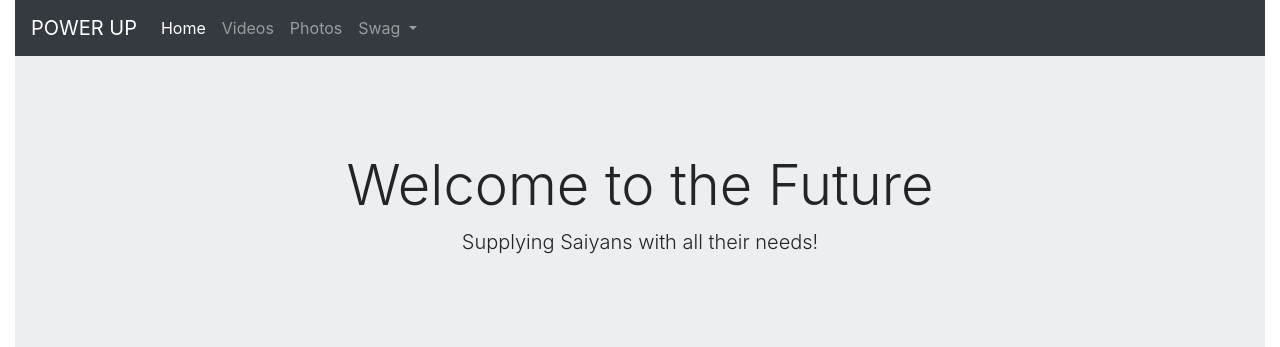
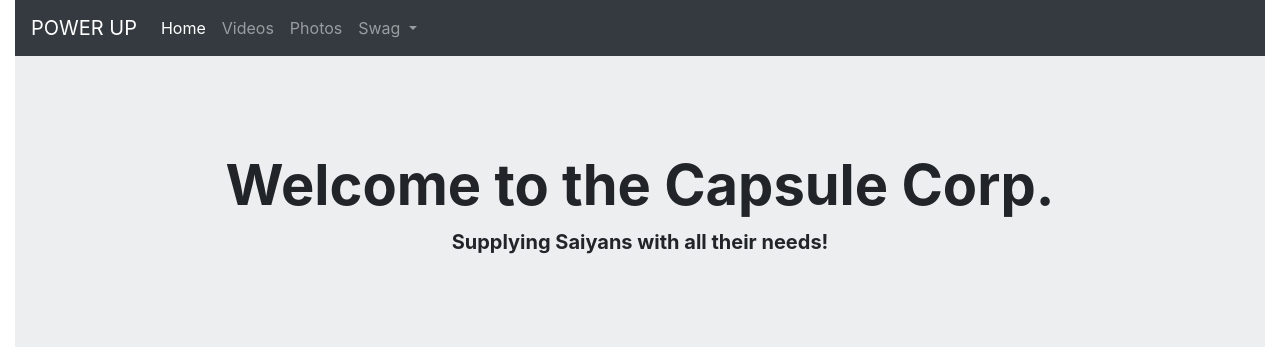
Before and after one commit to oriontech92/CapsuleCorpPage, a plain HTML site: page capsulecorpwebpage/index.html in a window 1280 px wide. Shown: the top 347 px of the page. Drawn offline with nearby package versions, Linux system fonts and the light colour scheme.

Commit message:
regular ass commit

```diff
--- a/capsulecorpwebpage/index.html
+++ b/capsulecorpwebpage/index.html
@@ -49,7 +49,7 @@
           <div class="col-sm-12">
             <div class="jumbotron jumbotron-fluid">
               <div class="container">
-                <h1 class="display-4">Welcome to the Future</h1>
+                <h1 class="display-4">Welcome to the Capsule Corp.</h1>
                 <p class="lead">Supplying Saiyans with all their needs!</p>
               </div>
             </div>
--- a/capsulecorpwebpage/main.css
+++ b/capsulecorpwebpage/main.css
@@ -63,3 +63,11 @@
 .btnCenter2 {
     width: 228px;
 }
+
+h1.display-4 {
+    font-weight: bold;
+}
+
+p.lead {
+    font-weight: bold;
+}
```
